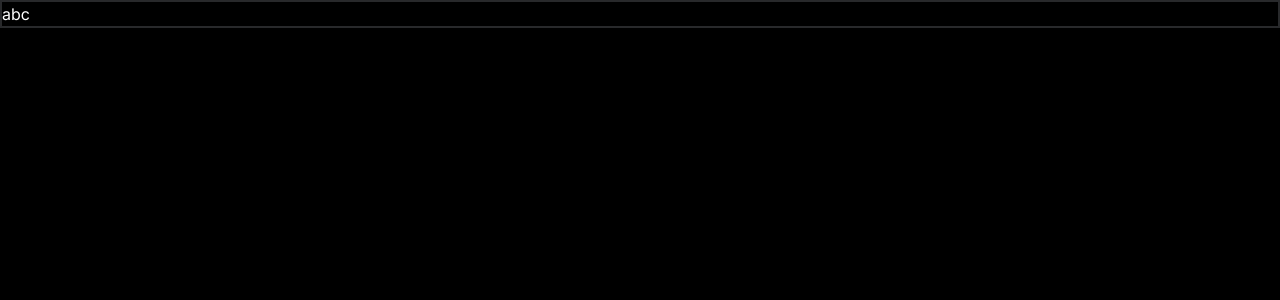
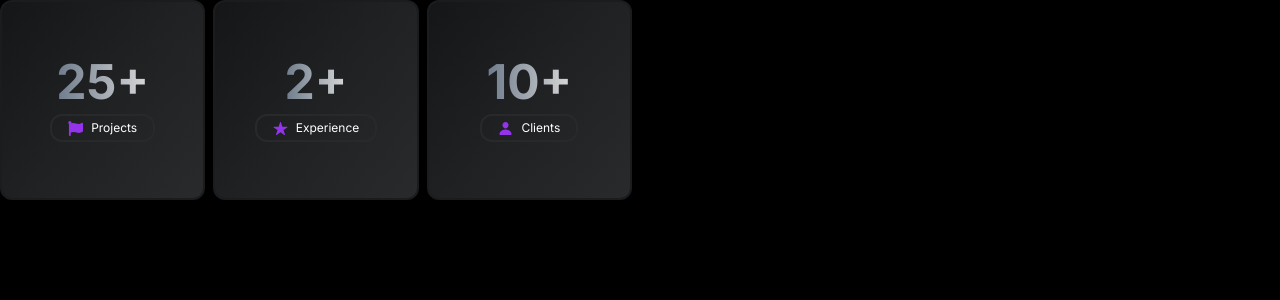
Before and after one commit to TanithFlory/personal-website, a Next.js app: page / in a window 1280 px wide. Shown: the top 300 px of the page. Built offline with nearby package versions, Linux system fonts and the light colour scheme.

Commit message:
Add: stats component

```diff
--- /dev/null
+++ b/app/components/Stats/StatCard.tsx
@@ -0,0 +1,19 @@
+import Wrapper from "@/app/utils/Wrapper";
+
+interface IProps {
+  count: string;
+  text: string;
+  icon: JSX.Element;
+}
+
+export default function StatCard({ count, text, icon }: IProps) {
+  return (
+    <Wrapper className="h-[200px] w-full flex flex-col items-center justify-center">
+      <div className="gradient-text text-5xl font-bold">{count || 25}+</div>
+      <div className="mt-2 flex items-center gap-2  py-1 px-4  border-primaryBorder border-2 rounded-xl">
+        <div>{icon}</div>
+        <div className="text-xs">{text}</div>
+      </div>
+    </Wrapper>
+  );
+}
--- a/app/components/Stats/Stats.tsx
+++ b/app/components/Stats/Stats.tsx
@@ -0,0 +1,30 @@
+import images from "@/app/constants/images";
+import StatCard from "./StatCard";
+
+const statsData = [
+  {
+    text: "Projects",
+    icon: images.Projects,
+    count: "25",
+  },
+  {
+    text: "Experience",
+    icon: images.Experience,
+    count: "2",
+  },
+  {
+    text: "Clients",
+    icon: images.Clients,
+    count: "10",
+  },
+];
+
+export default function Stats() {
+  return (
+    <div className="flex items-center gap-2 col-span-3">
+      {statsData.map((item, index) => (
+        <StatCard {...item} key={index} />
+      ))}
+    </div>
+  );
+}
--- /dev/null
+++ b/app/constants/images.tsx
@@ -0,0 +1,13 @@
+import { FaFlag } from "react-icons/fa";
+import { IoStar } from "react-icons/io5";
+import { IoPerson } from "react-icons/io5";
+
+const styles = "fill-primary h-[15px] w-[15px]";
+
+const images: Record<string, JSX.Element> = {
+  Projects: <FaFlag className={styles}/>,
+  Experience:<IoStar className={styles}/>,
+  Clients:<IoPerson className={styles}/>
+};
+
+export default images;
--- a/app/globals.css
+++ b/app/globals.css
@@ -3,11 +3,12 @@
 @tailwind utilities;
 
 :root {
+  --tw-border-opacity: 1;
   --primary-color: rgb(147 51 234);
   --secondary-color: rgb(26 28 30);
-  --background-color: rgb(18 20 22);
-  --primary-border: rgb(40 41 43);
-  --secondary-border: rgb(55 65 81);
+  --background-color: linear-gradient(130deg, #141618, #1f2123, #282a2c);
+  --primary-border: rgb(40 41 43 / var(--tw-border-opacity));
+  --secondary-border: rgb(71 71 71/var(--tw-border-quality))
   --white-color: white;
 }
 body {
--- a/app/page.tsx
+++ b/app/page.tsx
@@ -1,9 +1,11 @@
-import Wrapper from "./utils/Wrapper";
+import Stats from "./components/Stats/Stats";
 
 export default function Home() {
   return (
     <main>
-      <Wrapper>abc</Wrapper>
+      <div className="max-w-[1400px] mx-auto grid grid-cols-2 gap-4 w-full  sm:grid-cols-4 md:grid-cols-3 xl:grid-cols-6">
+        <Stats />
+      </div>
     </main>
   );
 }
--- a/app/utils/Wrapper.tsx
+++ b/app/utils/Wrapper.tsx
@@ -5,7 +5,7 @@ interface IProps {
 
 export default function Wrapper({ className, children }: IProps) {
   return (
-    <div className={`${className || ""} border-primaryBorder border-2 bg-bgGradient`}>
+    <div className={`${className || ""} border-secondaryBorder border-2 bg-bgGradient rounded-xl`}>
       {children}
     </div>
   );
```
Also changed, not shown: package.json (+5 -4 lines), 1 other file (tests, documents, lock files or other folders).
